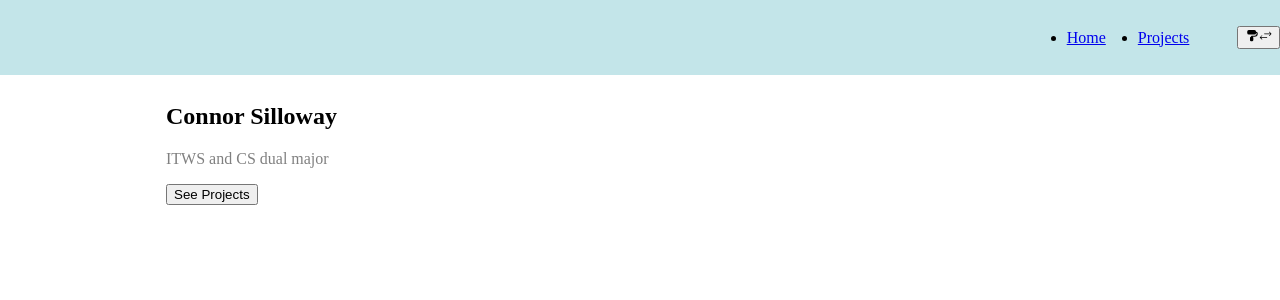
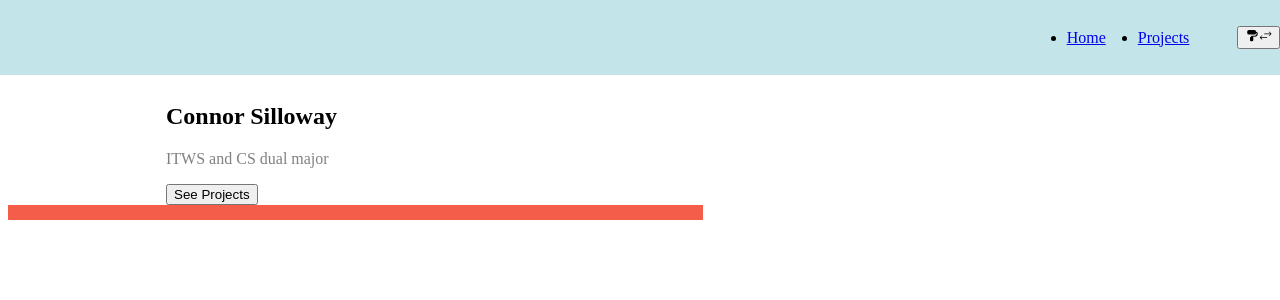
Before and after one commit to Cosillow/Personal-Website, a React (Vite) app in the folder vite-personal-website/: page / in a window 1280 px wide. Shown: the top 300 px of the page. Built offline with nearby package versions, Linux system fonts and the light colour scheme.

Commit message:
changed gradient profile animation to static bottom border

```diff
--- a/vite-personal-website/src/pages/HomePage.tsx
+++ b/vite-personal-website/src/pages/HomePage.tsx
@@ -19,14 +19,6 @@ const InfoHeader = styled.header`
 interface BackgroundImageProps {
   url: string;
 }
-const fadeInOut = keyframes`
-  0%, 100% {
-    transform: translateY(0%);
-  }
-  50% {
-    transform: translateY(20%);
-  }
-`;
 
 const BackgroundImage = styled.div<BackgroundImageProps>`
   position: relative;
@@ -35,19 +27,7 @@ const BackgroundImage = styled.div<BackgroundImageProps>`
   background-size: cover;
   background-position: top center;
   background-image: ${props => props.url};
-  overflow: hidden;
-
-  &:before {
-    content: '';
-    position: absolute;
-    top: 0;
-    left: 0;
-    width: 100%;
-    height: 100%;
-    background: linear-gradient(to top, var(--color-accent) -20%, rgba(255, 255, 255, 0.0) 30%);
-    /* opacity: 0; */
-    animation: ease-in-out ${fadeInOut} 3s infinite; /* Adjust duration as needed */
-  }
+  border-bottom: 15px solid var(--color-accent);
 `;
 
 
```
